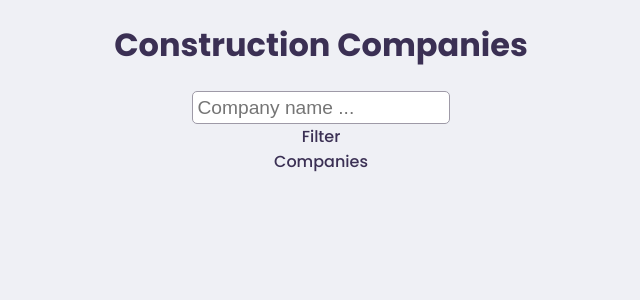
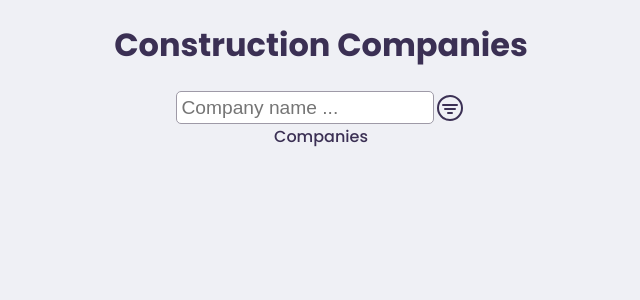
Before and after one commit to HansKre/cosuno-challenge, a Next.js app: page / in a window 1280 px wide. Shown: the top 300 px of the page, without its empty margins (319-959 px from the left). Built offline with nearby package versions, Linux system fonts and the light colour scheme.

Commit message:
Style Filter and Controls.

```diff
--- /dev/null
+++ b/components/controls/Controls.tsx
@@ -0,0 +1,16 @@
+import styled from 'styled-components';
+import { Search, Filter } from 'components';
+
+const Container = styled.div`
+  display: flex;
+  align-items: center;
+`;
+
+export default function Controls() {
+  return (
+    <Container>
+      <Search />
+      <Filter filtered={false} />
+    </Container>
+  );
+}
--- /dev/null
+++ b/components/controls/index.tsx
@@ -0,0 +1 @@
+export { default as Controls } from './Controls';
--- a/components/filter/Filter.tsx
+++ b/components/filter/Filter.tsx
@@ -1,3 +1,13 @@
-export default function Filter() {
-  return <div>Filter</div>;
+import { IoFilterCircleOutline, IoFilterCircleSharp } from 'react-icons/io5';
+
+interface IProps {
+  filtered: boolean;
 }
+
+export default function Filter({ filtered }: IProps) {
+  return filtered ? (
+    <IoFilterCircleSharp style={{ fontSize: '2rem' }} />
+  ) : (
+    <IoFilterCircleOutline style={{ fontSize: '2rem' }} />
+  );
+}
--- a/components/index.tsx
+++ b/components/index.tsx
@@ -1,4 +1,5 @@
 export * from './companies';
+export * from './controls';
 export * from './search';
 export * from './filter';
 export { H1 } from './H1';
--- a/package.json
+++ b/package.json
@@ -16,6 +16,7 @@
     "next": "11.1.2",
     "react": "17.0.2",
     "react-dom": "17.0.2",
+    "react-icons": "^4.3.1",
     "styled-components": "^5.3.1",
     "webdev-essentials": "^1.0.0"
   },
--- a/pages/index.tsx
+++ b/pages/index.tsx
@@ -1,5 +1,5 @@
 import Head from 'next/head';
-import { Column, H1, Search, Filter, Companies } from 'components';
+import { Column, H1, Controls, Companies } from 'components';
 
 export default function Home() {
   return (
@@ -9,8 +9,7 @@ export default function Home() {
       </Head>
       <Column>
         <H1>Construction Companies</H1>
-        <Search />
-        <Filter />
+        <Controls />
         <Companies />
       </Column>
     </>
```
Also changed, not shown: 1 other file (tests, documents, lock files or other folders).
